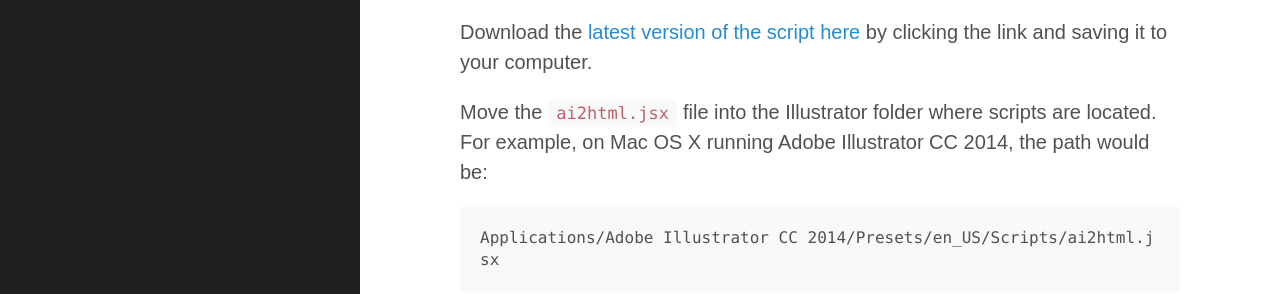
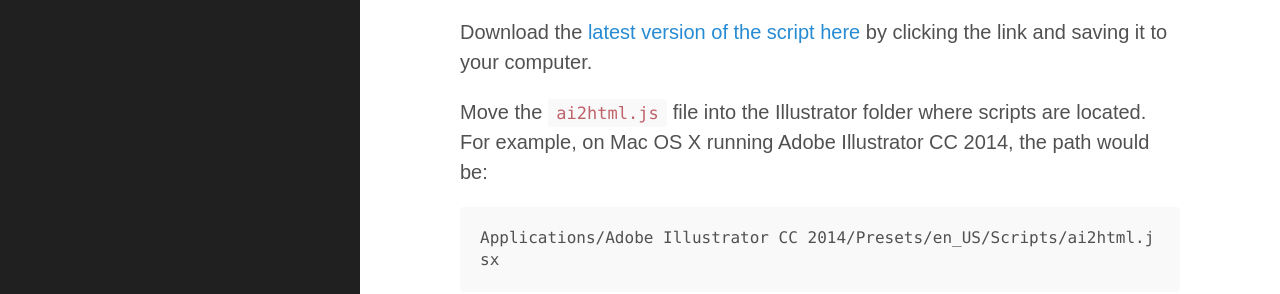
Before and after one commit to newsdev/ai2html, a Jekyll site: the page built from index.md, in a window 1280 px wide and 900 px high, scrolled down 454 px. Shown: the part 157-451 px from the top of the window. Built offline with Jekyll 4.4.1, drawn with Linux system fonts in a browser that asks for light colours; Markdown is read by kramdown in place of the engine named in the settings.

Commit message:
Sync README.md in master branch to index.md in gh-pages

````diff
--- a/index.md
+++ b/index.md
@@ -21,9 +21,9 @@
 
 ## How to install ai2html
 
-Download the [latest version of the script here](https://github.com/newsdev/ai2html/raw/master/ai2html.jsx) by clicking the link and saving it to your computer.
+Download the [latest version of the script here](https://github.com/newsdev/ai2html/raw/master/ai2html.js) by clicking the link and saving it to your computer.
 
-Move the `ai2html.jsx` file into the Illustrator folder where scripts are located. For example, on Mac OS&nbsp;X running Adobe Illustrator CC 2014, the path would be:
+Move the `ai2html.js` file into the Illustrator folder where scripts are located. For example, on Mac OS&nbsp;X running Adobe Illustrator CC 2014, the path would be:
 ```
 Applications/Adobe Illustrator CC 2014/Presets/en_US/Scripts/ai2html.jsx
 ```
````
